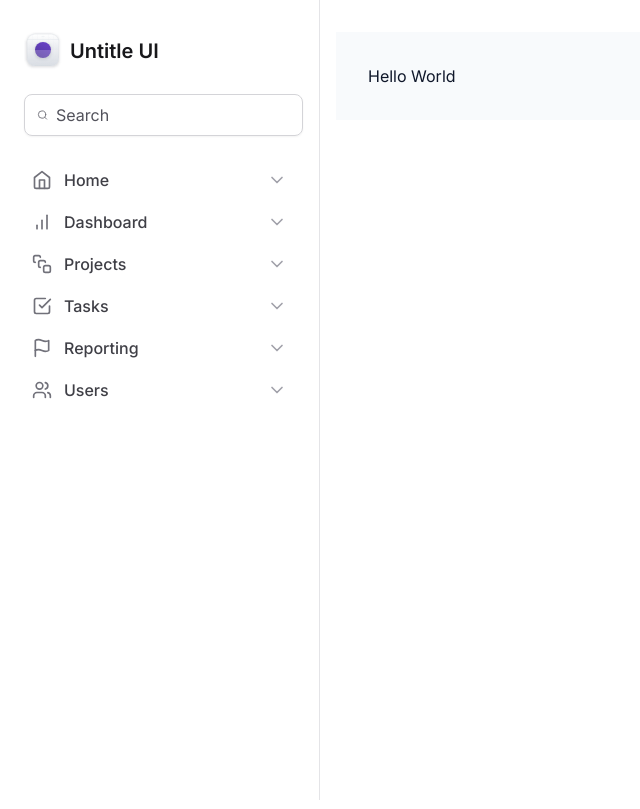
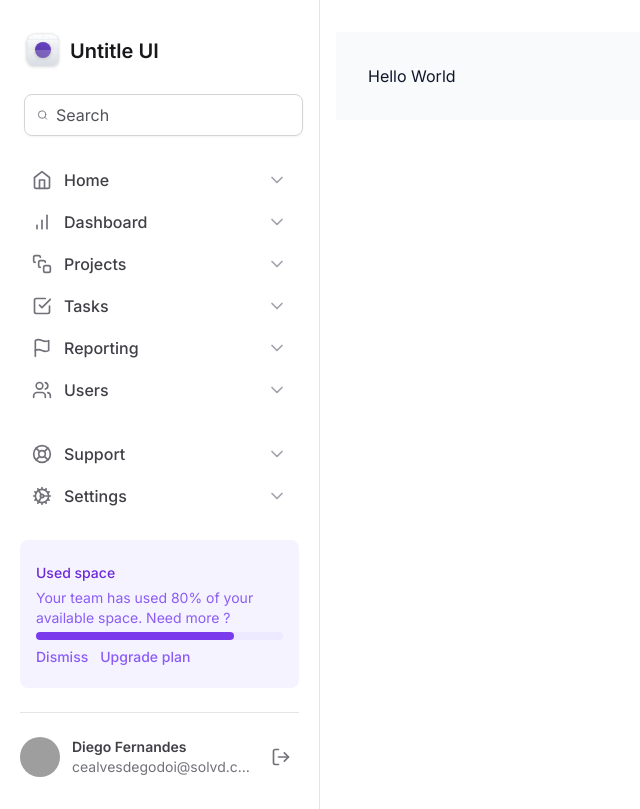
Before and after one commit to carlos-solvd/tailwind-next, a Next.js app: page / in a window 1280 px wide. Shown: the whole page, without its empty margins (0-640 px from the left). Built offline with nearby package versions, Linux system fonts and the light colour scheme; grey boxes are pictures that could not be loaded.

Commit message:
feat: create a user profile

```diff
--- a/src/components/Sidebar/MainNavigation/index.tsx
+++ /dev/null
@@ -1,22 +0,0 @@
-import {
-  BarChart,
-  CheckSquare,
-  Flag,
-  Home,
-  SquareStack,
-  Users,
-} from 'lucide-react'
-import { NavItem } from './NavItem'
-
-export function MainNavigation() {
-  return (
-    <nav className="space-y-0.5">
-      <NavItem title="Home" icon={Home} />
-      <NavItem title="Dashboard" icon={BarChart} />
-      <NavItem title="Projects" icon={SquareStack} />
-      <NavItem title="Tasks" icon={CheckSquare} />
-      <NavItem title="Reporting" icon={Flag} />
-      <NavItem title="Users" icon={Users} />
-    </nav>
-  )
-}
--- /dev/null
+++ b/src/components/Sidebar/Profile.tsx
@@ -0,0 +1,24 @@
+import { LogOut } from 'lucide-react'
+
+export function Profile() {
+  return (
+    <div className="grid-cols-profile grid items-center gap-3">
+      <img
+        src="https://github.com/ceduardogodoi.png"
+        alt="avatar"
+        className="h-10 w-10 rounded-full"
+      />
+      <div className="flex flex-1 flex-col truncate">
+        <span className="text-sm font-semibold text-zinc-700">
+          Diego Fernandes
+        </span>
+        <span className=" truncate text-sm text-zinc-500">
+          cealvesdegodoi@solvd.com
+        </span>
+      </div>
+      <button type="button" className="ml-auto rounded p-2 hover:bg-zinc-50">
+        <LogOut className="h-5 w-5 text-zinc-500" />
+      </button>
+    </div>
+  )
+}
--- /dev/null
+++ b/src/components/Sidebar/UsedSpaceWidget.tsx
@@ -0,0 +1,31 @@
+export function UsedSpaceWidget() {
+  return (
+    <div className="flex flex-col gap-4 rounded-lg bg-violet-50 px-4 py-5">
+      <div className="space-y-1">
+        <span className="text-sm/5 font-medium text-violet-700">
+          Used space
+        </span>
+        <p className="block text-sm/5 text-violet-500">
+          Your team has used 80% of your available space. Need more ?
+        </p>
+        <div className="h-2 rounded-full bg-violet-100">
+          <div className="h-2 w-4/5  rounded-full bg-violet-600"></div>
+        </div>
+        <div className="space-x-3">
+          <button
+            type="button"
+            className="text-sm font-medium text-violet-500 hover:text-violet-700"
+          >
+            Dismiss
+          </button>
+          <button
+            type="button"
+            className="text-sm font-medium text-violet-500 hover:text-violet-900"
+          >
+            Upgrade plan
+          </button>
+        </div>
+      </div>
+    </div>
+  )
+}
--- a/src/components/Sidebar/index.tsx
+++ b/src/components/Sidebar/index.tsx
@@ -1,10 +1,22 @@
-import { Search } from 'lucide-react'
+import {
+  BarChart,
+  CheckSquare,
+  Cog,
+  Flag,
+  Home,
+  LifeBuoy,
+  Search,
+  SquareStack,
+  Users,
+} from 'lucide-react'
 import { Logo } from './Logo'
-import { MainNavigation } from './MainNavigation'
+import { NavItem } from './NavItem'
+import { UsedSpaceWidget } from './UsedSpaceWidget'
+import { Profile } from './Profile'
 
 export default function Sidebar() {
   return (
-    <aside className="space-y-6 border-r border-zinc-200 px-5 py-8">
+    <aside className="flex flex-col gap-6 border-r border-zinc-200 px-5 py-8">
       <Logo />
 
       <div className="mx-1 flex w-full items-center gap-2 rounded-lg border border-zinc-300 px-3 py-2 shadow-sm">
@@ -15,7 +27,25 @@
         />
       </div>
 
-      <MainNavigation />
+      <nav className="space-y-0.5">
+        <NavItem title="Home" icon={Home} />
+        <NavItem title="Dashboard" icon={BarChart} />
+        <NavItem title="Projects" icon={SquareStack} />
+        <NavItem title="Tasks" icon={CheckSquare} />
+        <NavItem title="Reporting" icon={Flag} />
+        <NavItem title="Users" icon={Users} />
+      </nav>
+
+      <div className="mt-auto flex flex-col gap-6">
+        <nav className="space-y-0.5">
+          <NavItem title="Support" icon={LifeBuoy} />
+          <NavItem title="Settings" icon={Cog} />
+        </nav>
+        <UsedSpaceWidget />
+
+        <div className="h-px bg-zinc-200"></div>
+        <Profile />
+      </div>
     </aside>
   )
 }
--- a/tailwind.config.ts
+++ b/tailwind.config.ts
@@ -10,6 +10,7 @@
     extend: {
       gridTemplateColumns: {
         app: 'minmax(18rem, 20rem) 1fr',
+        profile: 'max-content 1fr min-content',
       },
 
       maxWidth: {
```
Also changed, not shown: src/components/Sidebar/NavItem.tsx (renamed from src/components/Sidebar/MainNavigation/NavItem.tsx).
